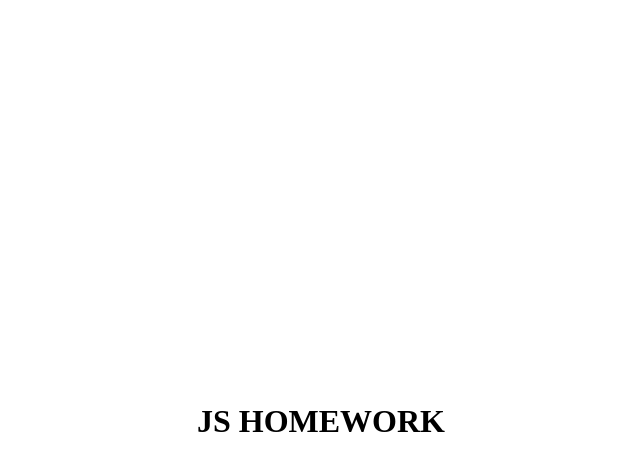
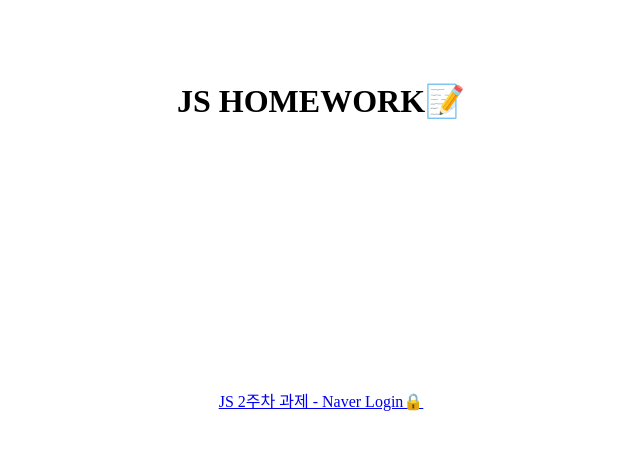
Before and after one commit to kongsh/js-homework, a website: page index.html in a window 1280 px wide. Shown: the whole page, without its empty margins (319-959 px from the left). Drawn offline with Linux system fonts and the light colour scheme.

Commit message:
index.html 2주차 과제 링크 연결 및 스타일링

```diff
--- a/index.html
+++ b/index.html
@@ -1,4 +1,4 @@
-<!DOCTYPE html>
+<!doctype html>
 <html lang="ko-KR">
   <head>
     <meta charset="UTF-8" />
@@ -8,6 +8,9 @@
     <script src="./mission01/mission-01.js"></script>
   </head>
   <body>
-    <h1>JS HOMEWORK</h1>
+    <h1>JS HOMEWORK📝</h1>
+    <div>
+      <a href="./naver_login/index.html">JS 2주차 과제 - Naver Login🔒</a>
+    </div>
   </body>
 </html>
--- a/style.css
+++ b/style.css
@@ -1,4 +1,11 @@
 h1 {
+  position: absolute;
+  left: 50%;
+  top: 10%;
+  transform: translate(-50%, -50%);
+}
+
+div {
   position: absolute;
   left: 50%;
   top: 50%;
```
